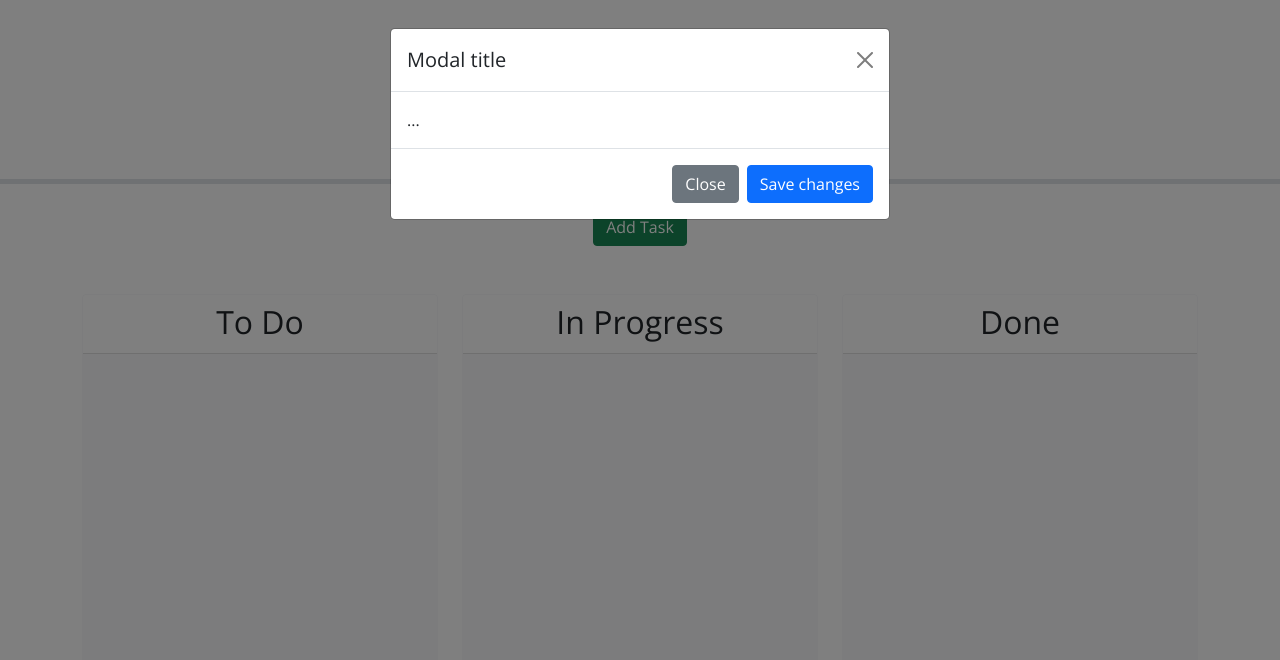
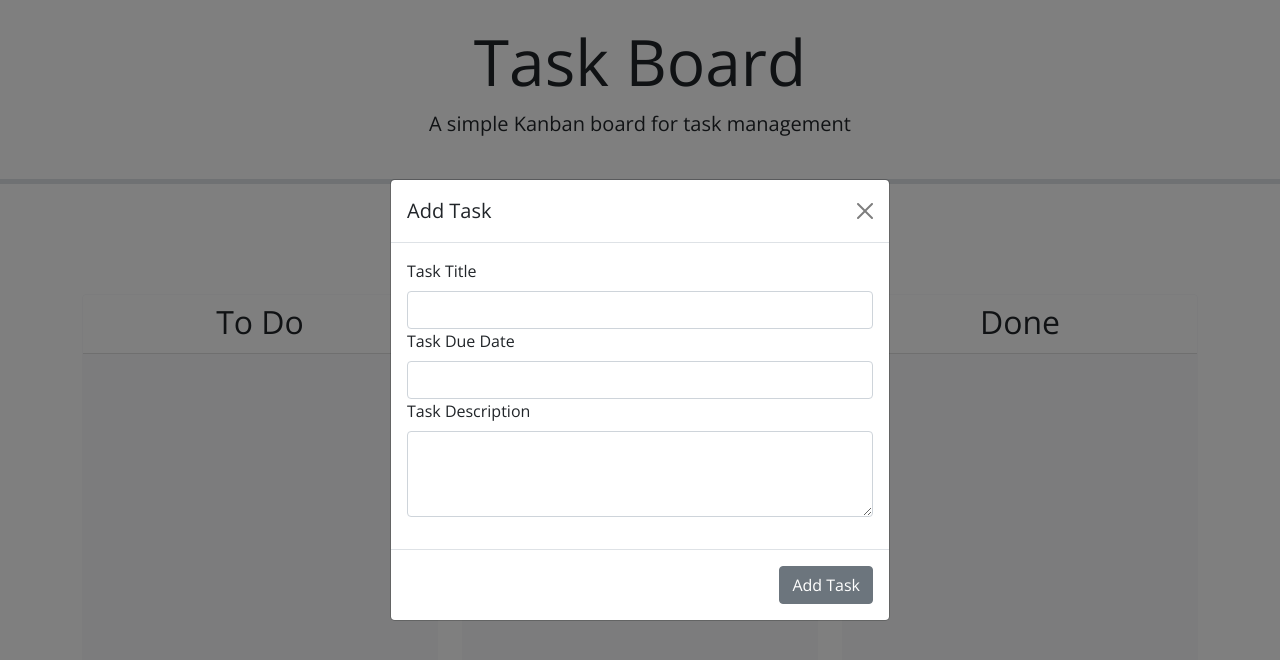
Before and after one commit to J-0987/challenge-05, a plain HTML site: page index.html in a window 1280 px wide. Both pictures are taken after a click on the button "Add Task". Drawn offline with nearby package versions, Linux system fonts and the light colour scheme.

Commit message:
datepicker is working

```diff
--- a/assets/js/script.js
+++ b/assets/js/script.js
@@ -36,3 +36,7 @@ function handleDrop(event, ui) {
 $(document).ready(function () {
 
 });
+
+$( function() {
+    $( "#taskDueDate" ).datepicker();
+  } );
--- a/index.html
+++ b/index.html
@@ -40,21 +40,41 @@
 
 </button>
 <!-- Modal -->
-<div class="modal fade" id="formModal" tabindex="-1" aria-labelledby="exampleModalLabel" aria-hidden="true">
-  <div class="modal-dialog">
+<div class="modal fade" id="formModal" tabindex="-1" aria-labelledby="formModal Label" aria-hidden="true">
+  <div class="modal-dialog modal-dialog-centered">
     <div class="modal-content">
       <div class="modal-header">
-        <h5 class="modal-title" id="exampleModalLabel">Modal title</h5>
+        <h5 class="modal-title" id="formModal Label">Add Task</h5>
         <button type="button" class="btn-close" data-bs-dismiss="modal" aria-label="Close"></button>
       </div>
       <div class="modal-body">
 
-        <!-- Here goes Task Title, Task Due Date, and Task Description -->
-        ...
+        <!-- Here goes Task Title, Task Due Date, and Task. Done with adding a form to the modal box. -->
+       <form action="">
+        <!-- Tried form floating from a yoututbe video, but didn't look good. Need more practice to accomplish -->
+        <div class="mb-6">
+          <label for="taskTitle" class="form-label">Task Title</label>
+          <input type="text" class="form-control" id="taskTitle" aria-describedby="task title">
+        </div>
+<!-- Date -->
+
+        <div class="mb-6">
+          <label for="taskDueDate" class="form-label">Task Due Date</label>
+          <input type="text" class="form-control" id="taskDueDate" aria-describedby="task title">
+        </div>
+
+<!-- Task description -->
+        <div class="mb-3">
+          <label for="taskDescription" class="form-label">Task Description</label>
+          <textarea class="form-control" id="taskDescription" rows="3"></textarea>
+        </div>
+
+       </form>
       </div>
+      <!-- Add Task button. How to style to make it green? -->
       <div class="modal-footer">
-        <button type="button" class="btn btn-secondary" data-bs-dismiss="modal">Close</button>
-        <button type="button" class="btn btn-primary">Save changes</button>
+        <button type="button" class="btn btn-secondary" data-bs-dismiss="modal">Add Task</button>
+
       </div>
     </div>
   </div>
@@ -100,11 +120,11 @@
   <script src="https://cdn.jsdelivr.net/npm/bootstrap@5.1.3/dist/js/bootstrap.bundle.min.js"
     integrity="sha384-ka7Sk0Gln4gmtz2MlQnikT1wXgYsOg+OMhuP+IlRH9sENBO0LRn5q+8nbTov4+1p"
     crossorigin="anonymous"></script>
-    <!-- Need to go through this again -->
+    <!-- Need to go through this again. datepicker -->
   <script src="https://code.jquery.com/jquery-3.4.1.min.js"></script>
   <script src="https://code.jquery.com/ui/1.13.1/jquery-ui.min.js"></script>
 
-  <!-- dayJs for datepicker -->
+  <!-- dayjs -->
   <script src="https://cdn.jsdelivr.net/npm/dayjs@1.11.3/dayjs.min.js"
     integrity="sha256-iu/zLUB+QgISXBLCW/mcDi/rnf4m4uEDO0wauy76x7U=" crossorigin="anonymous"></script>
 <!-- Custom JS -->
```
